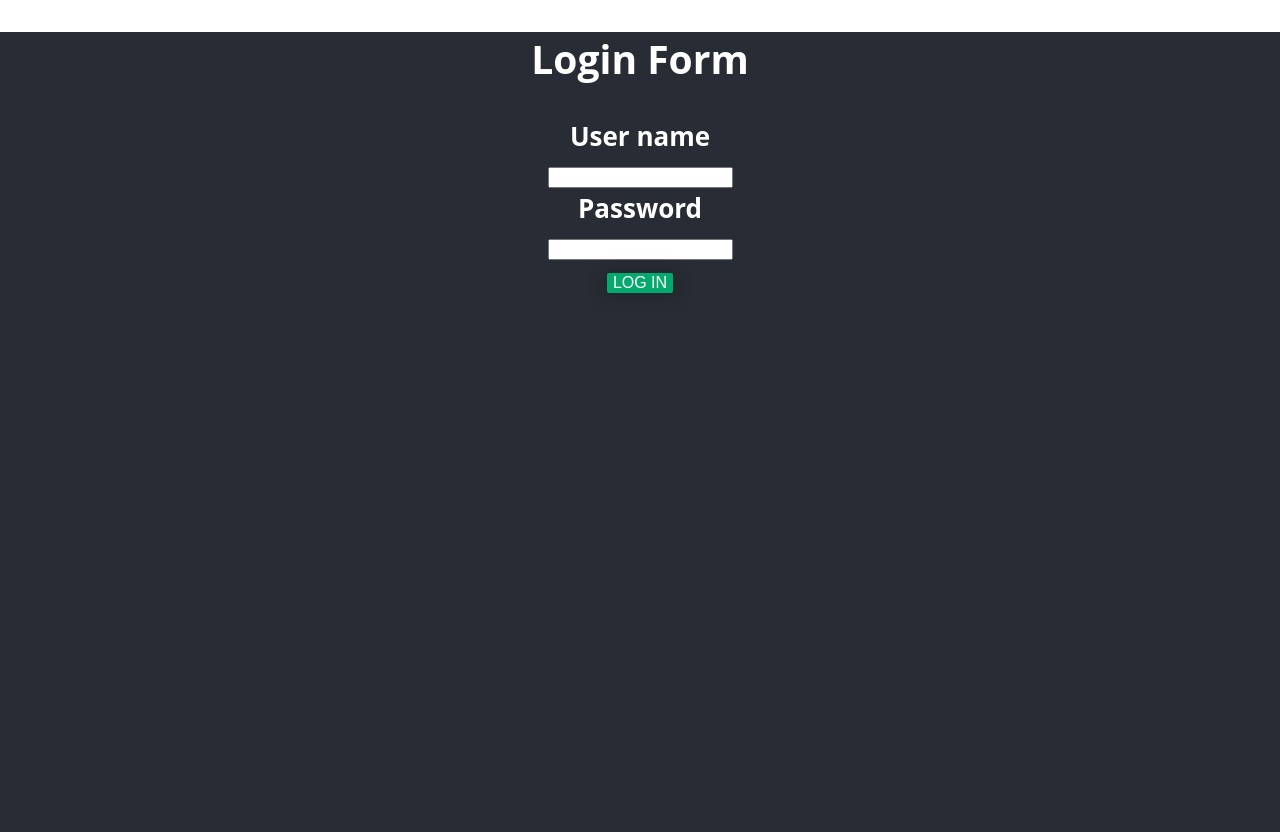
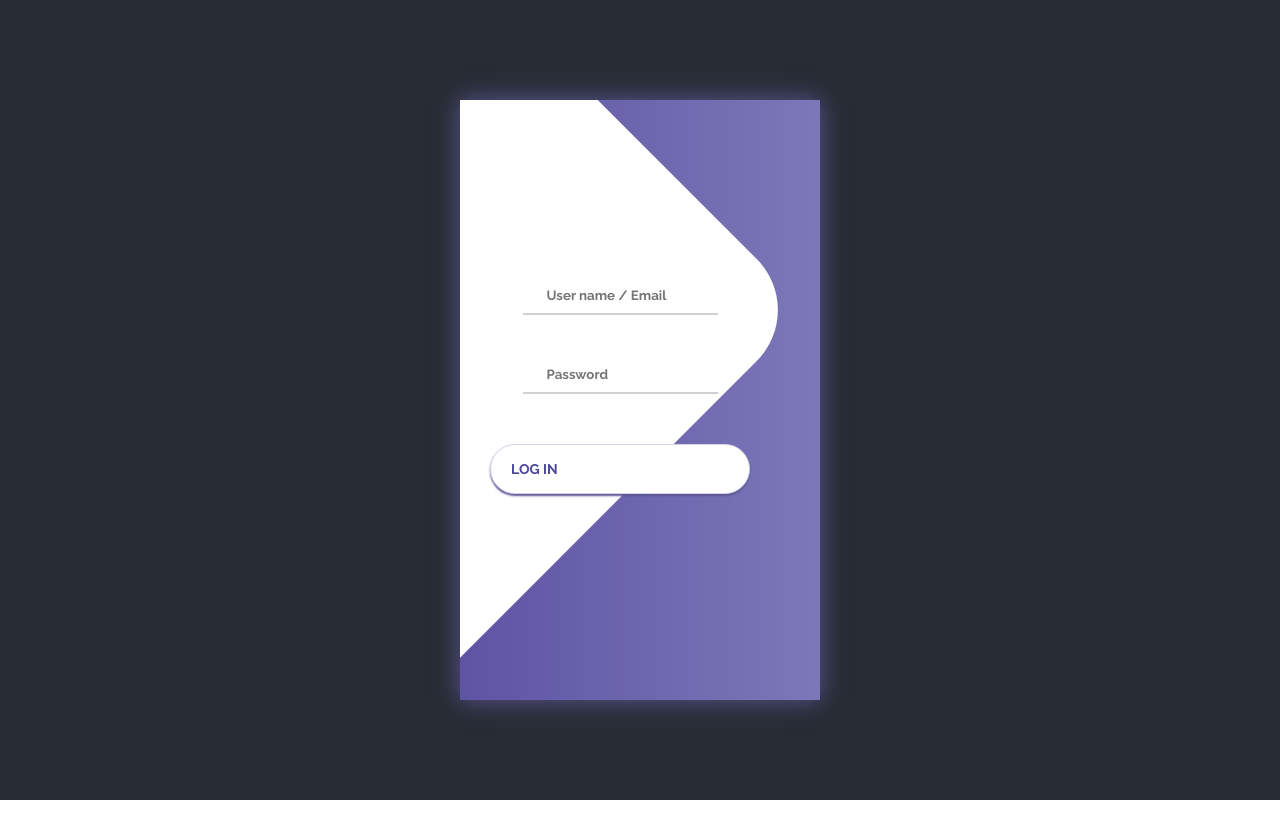
Before and after one commit to hoangtuan1981/react_basic_demo1, a React (Create React App) app: page / in a window 1280 px wide. After the commit the page ends 800 px from the top, so only its background shows below. Built offline with nearby package versions, Linux system fonts and the light colour scheme.

Commit message:
UX-UI for login component.

```diff
--- a/src/views/Login/Login.js
+++ b/src/views/Login/Login.js
@@ -20,35 +20,50 @@ class Login extends React.Component {
   render() {
     let { user, error } = this.state;
     return (
-      <div>
+      <>
         {error && <p>{error.message}</p>}
         {user && (
           <Navigate to="/home" replace={true} />
         )}
-        <h2>Login Form</h2>
-        <form onSubmit={(event) => this.handleSubmit(event)}>
-          <div>
-            <div>
-              <b>User name</b>
+        <div className="container">
+          <div className="screen">
+            <div className="screen__content">
+              <form className="login" onSubmit={(event) => this.handleSubmit(event)}>
+                <div className="login__field">
+                  <i className="login__icon fas fa-user"></i>
+                  <input type="text" name="username" className="login__input" placeholder="User name / Email" />
+                </div>
+                <div className="login__field">
+                  <i className="login__icon fas fa-lock"></i>
+                  <input type="password" name="password" className="login__input" placeholder="Password" />
+                </div>
+                <button className="button login__submit">
+                  <span className="button__text">Log In</span>
+                  <i className="button__icon fas fa-chevron-right"></i>
+                </button>
+              </form>
+
+              {/* <div className="social-login">
+                <h3>log in via</h3>
+                <div className="social-icons">
+                  <a href="#" className="social-login__icon fab fa-instagram"></a>
+                  <a href="#" className="social-login__icon fab fa-facebook"></a>
+                  <a href="#" className="social-login__icon fab fa-twitter"></a>
+                </div>
+              </div> */}
+
             </div>
-            <div>
-              <input type="text" name="username" placeholder="Enter username"/>
+
+            <div class="screen__background">
+              {/* <span class="screen__background__shape screen__background__shape4"></span>
+              <span class="screen__background__shape screen__background__shape3"></span>
+              <span class="screen__background__shape screen__background__shape2"></span> */}
+              <span class="screen__background__shape screen__background__shape1"></span>
             </div>
+
           </div>
-          <div>
-            <div>
-              <b>Password</b>
-            </div>
-            <div>
-              <input type="password" name="password" placeholder="Enter Password"/>
-            </div>
-          </div>
-          <div>
-            <button className="button button--primary" type="submit">{this.props.mode === 'login' ? 'Log In' : 'Sign Up'}</button>
-          </div>
-
-        </form>
-      </div>
+        </div>
+      </>
     );
   }
 }
--- a/src/views/Login/Login.scss
+++ b/src/views/Login/Login.scss
@@ -1,249 +1,178 @@
-$borderRadius: 1px;
-$offset: 150%;
-$inputHeight: 63px;
-$transitionEasing: cubic-bezier(.36,1,.62,.98);
+@import url('https://fonts.googleapis.com/css?family=Raleway:400,700');
 
-$background1: #433B7C;
-$background2: #2C497F;
-
-// $yellow: #FF6542;
-$yellow: #04AA6D;
-
-@mixin box-shadow($props...) {
-    -webkit-box-shadow: $props;
-    -moz-box-shadow: $props;
-    box-shadow: $props;
+* {
+	box-sizing: border-box;
+	margin: 0;
+	padding: 0;
+	font-family: Raleway, sans-serif;
 }
 
-@mixin border-radius($radius) {
-    -webkit-border-radius: $radius;
-    -moz-border-radius: $radius;
-    border-radius: $radius;
+body {
+	background: linear-gradient(90deg, #C7C5F4, #776BCC);
 }
 
-@mixin transition($transition...) {
-    -moz-transition: $transition;
-    -webkit-transition: $transition;
-    transition: $transition;
+.container {
+	display: flex;
+	align-items: center;
+	justify-content: center;
+	min-height: 100vh;
 }
 
-html, body, .container, #app {
-    width: 100%;
+.screen {
+	background: linear-gradient(90deg, #5D54A4, #7C78B8);
+	position: relative;
+	height: 600px;
+	width: 360px;
+	box-shadow: 0px 0px 24px #5C5696;
+}
+
+.screen__content {
+	z-index: 1;
+	position: relative;
 	height: 100%;
 }
 
-body {
-    font-family: 'Open Sans', sans-serif;
-    font-size: 16px;
-    color: #fff;
-    margin: 0 !important;
-}
-
-.app {
+.screen__background {
 	position: absolute;
 	top: 0;
 	left: 0;
 	right: 0;
-    height: 100%;
-    overflow-y: scroll;
-    background-image: url('https://unsplash.it/1366/768?image=568');
-    background-repeat: no-repeat;
-    background-size: cover;
+	bottom: 0;
+	z-index: 0;
+	-webkit-clip-path: inset(0 0 0 0);
+	clip-path: inset(0 0 0 0);
 }
 
-.form-block-wrapper {
-    position: fixed;
-    top: 0;
-    left: 0;
-    right: 0;
-    height: 100%;
-    @include transition(all .85s ease-in-out);
-    &--is-login {
-        opacity: .92;
-        background-color: $background2;
-    }
-    &--is-signup {
-        opacity: .94;
-        background-color: $background1;
-    }
+.screen__background__shape {
+	transform: rotate(45deg);
+	position: absolute;
 }
 
-.form-block {
-    position: relative;
-    margin: 100px auto 0;
-    width: 285px;
-    padding: 25px;
-    background: rgba(255, 255, 255, .13);
-    border-radius: 2 * $borderRadius;
-    color: #fff;
-    @include box-shadow(0px 0px 16px 9px rgba(0,0,0,0.07));
+.screen__background__shape1 {
+	height: 520px;
+	width: 520px;
+	background: #FFF;
+	top: -50px;
+	right: 120px;
+	border-radius: 0 72px 0 0;
 }
 
-.form-block__header {
-    margin-bottom: 20px;
-    h1 {
-        font-size: 30px;
-        margin: 0 0 20px;
-    }
+// .screen__background__shape2 {
+// 	height: 220px;
+// 	width: 220px;
+// 	background: #6C63AC;
+// 	top: -172px;
+// 	right: 0;
+// 	border-radius: 32px;
+// }
+
+// .screen__background__shape3 {
+// 	height: 540px;
+// 	width: 190px;
+// 	background: linear-gradient(270deg, #5D54A4, #6A679E);
+// 	top: -24px;
+// 	right: 0;
+// 	border-radius: 32px;
+// }
+
+// .screen__background__shape4 {
+// 	height: 400px;
+// 	width: 200px;
+// 	background: #7E7BB9;
+// 	top: 420px;
+// 	right: 50px;
+// 	border-radius: 60px;
+// }
+
+.login {
+	width: 320px;
+	padding: 30px;
+	padding-top: 156px;
 }
 
-.form-block__toggle-block {
+.login__field {
+	padding: 20px 0px;
 	position: relative;
-    span {
-        font-size: 13px;
-        font-weight: 300;
-        color: rgba(255,255,255,.65);
-    }
 }
 
-.form-block__input-wrapper {
-    height: 2 * $inputHeight;
-    position: relative;
-    margin-bottom: 2px;
-    @include transition(all .25s $transitionEasing .3s);
-    .form-block--is-signup & {
-        height: 4 * $inputHeight;
-        @include transition(all .5s $transitionEasing .2s);
-    }
+.login__icon {
+	position: absolute;
+	top: 30px;
+	color: #7875B5;
 }
 
-.form-group {
-    &--signup {
-        position: absolute;
-        top: 0;
-        left: $offset;
-        width: 100%;
-    }
+.login__input {
+	border: none;
+	border-bottom: 2px solid #D1D1D4;
+	background: none;
+	padding: 10px;
+	padding-left: 24px;
+	font-weight: 700;
+	width: 75%;
+	transition: .2s;
 }
 
-.form-group__input {
-    display: block;
-    font-size: 15px;
-    color: #fff;
-    width: 100%;
-    box-sizing: border-box;
-    font-size: 16px;
-    padding: 14px 10px;
-    margin-bottom: 15px;
-    background: rgba(255,255,255,.25);
-    border: 1px solid rgba(255,255,255,.1);
-    border-radius: $borderRadius;
-    &:focus {
+.login__input:active,
+.login__input:focus,
+.login__input:hover {
 	outline: none;
-        border: 1px solid #fff;
-        background: transparent;
-    }
-    .form-block--is-signup & {
-        transform: translateX(-$offset);
-    }
-    .form-group--login & {
-        opacity: 1;
-        .form-block--is-signup & {
-            opacity: 0;
-        }
-    }
-    .form-group--signup & {
-        opacity: 0;
-        .form-block--is-signup & {
-            opacity: 1;
-        }
-    }
+	border-bottom-color: #6A679E;
 }
 
-@for $i from 1 through 4 {
-    .form-group__input:nth-of-type(#{$i}) {
-        @include transition(transform .35s $transitionEasing $i*.085s, opacity .3s ease-in-out .2s, background .15s ease-in-out, border .3s ease-in-out);
-    }
+.login__submit {
+	background: #fff;
+	font-size: 14px;
+	margin-top: 30px;
+	padding: 16px 20px;
+	border-radius: 26px;
+	border: 1px solid #D4D3E8;
+	text-transform: uppercase;
+	font-weight: 700;
+	display: flex;
+	align-items: center;
+	width: 100%;
+	color: #4C489D;
+	box-shadow: 0px 2px 2px #5C5696;
+	cursor: pointer;
+	transition: .2s;
 }
 
-.button {
-    display: inline-block;
-    // padding: 15px 12px;
-    margin-bottom: 0;
-    font-size: 16px;
-    font-weight: 400;
-    text-transform: uppercase;
+.login__submit:active,
+.login__submit:focus,
+.login__submit:hover {
+	border-color: #6A679E;
+	outline: none;
+}
+
+.button__icon {
+	font-size: 24px;
+	margin-left: auto;
+	color: #7875B5;
+}
+
+.social-login {
+	position: absolute;
+	height: 140px;
+	width: 160px;
 	text-align: center;
-    white-space: nowrap;
-    vertical-align: middle;
-    cursor: pointer;
-    background-image: none;
-    border: none;
-    border-radius: 2 * $borderRadius;
-    @include transition(all .2s ease-in-out);
-    @include box-shadow(0px 0px 13px 8px rgba(0,0,0,0.1));
-    &--primary {
-        background: $yellow;
+	bottom: 0px;
+	right: 0px;
 	color: #fff;
 }
-    &:hover {
-        @include box-shadow(0px 0px 18px 15px rgba(0,0,0,0.15));
-    }
+
+.social-icons {
+	display: flex;
+	align-items: center;
+	justify-content: center;
 }
 
-.full-width {
-    width: 100%;
+.social-login__icon {
+	padding: 20px 10px;
+	color: #fff;
+	text-decoration: none;
+	text-shadow: 0px 0px 8px #7875B5;
 }
 
-input[type="checkbox"] {
-    display: none;
-    + label {
-        &:before {
-            content: '';
-            display: block;
-            position: absolute;
-            top: 10px;
-            right: 0;
-            width: 43px;
-            height: 8px;
-            background: rgba(255, 255, 255, .4);
-            cursor: pointer;
-            @include border-radius(50px);
+.social-login__icon:hover {
+	transform: scale(1.5);
 }
-        &:after {
-            content: '';
-            display: block;
-            position: absolute;
-            top: 1px;
-            right: 18px;
-            width: 25px;
-            height: 25px;
-            background: $yellow;
-            cursor: pointer;
-            @include border-radius(50%);
-            @include box-shadow(1px 1px 0px 0px rgba(0,0,0,0.15));
-            @include transition(all .3s ease-in-out);
-        }
-    }
-    &:checked + label:after {
-        right: 0;
-    }
-}
-
-::-webkit-input-placeholder { /* Chrome/Opera/Safari */
-    font-weight: 300;
-    color: rgba(255, 2505, 255, .5);
-}
-::-moz-placeholder { /* Firefox 19+ */
-    font-weight: 300;
-    color: rgba(255, 255, 255, .5);
-}
-:-ms-input-placeholder { /* IE 10+ */
-    font-weight: 300;
-    color: rgba(255, 255, 255, .5);
-}
-:-moz-placeholder { /* Firefox 18- */
-    font-weight: 300;
-    color: rgba(255, 255, 255, .5);
-}
-
-.tooltip {
-    padding: 7px;
-    @include border-radius(1px);
-    background: rgba(0,0,0,.5);
-    color: #fff;
-    font-size: 12px;
-    position: absolute;
-    top: -10px;
-    right: 0
-}
```
Lines whose indentation alone changed are shown as unchanged.
